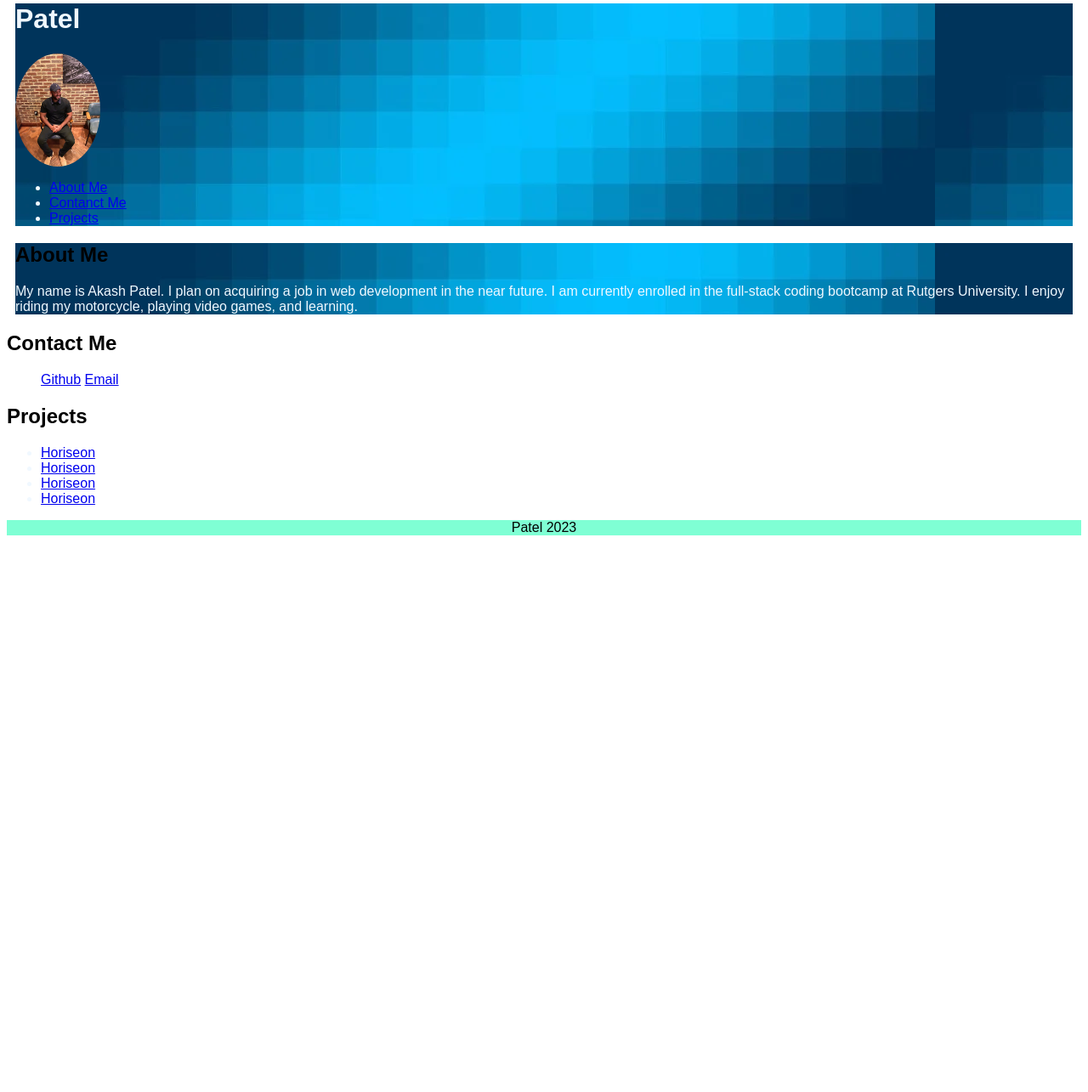
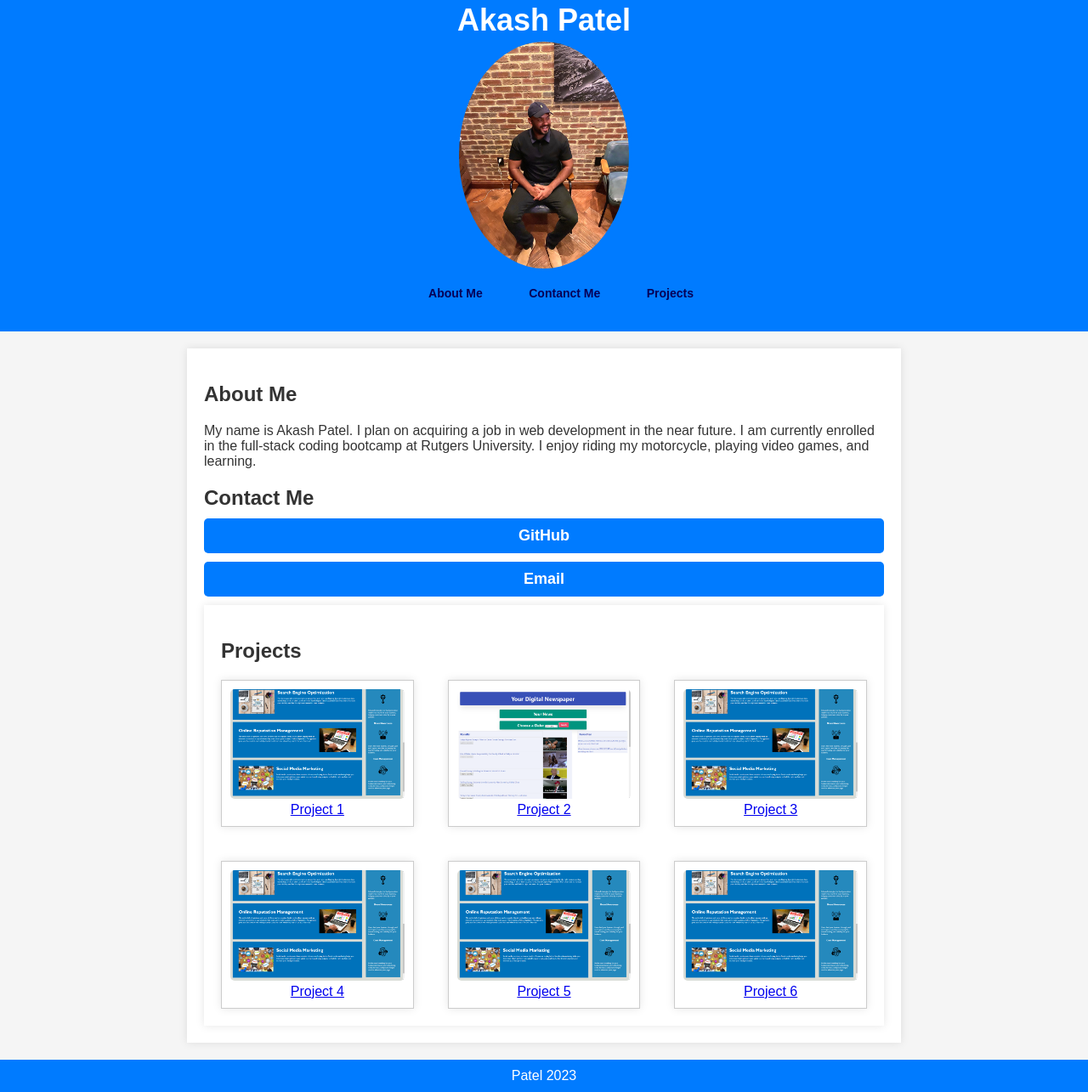
Before and after one commit to akash301994/portfolio, a plain HTML site: page index.html in a window 1280 px wide. Shown: the part 17-1302 px from the top of the page at 85% size. Before the commit the page ends 800 px from the top, so only its background shows below. Drawn offline with Linux system fonts and the light colour scheme.

Commit message:
completed

```diff
--- a/assets/style.css
+++ b/assets/style.css
@@ -1,73 +1,148 @@
-* {
-    font-family: Arial, Helvetica, sans-serif;
+/* Reset some default styles */
+body, h1, h2, p {
+    margin: 0;
+    padding: 0;
+}
+
+/* Global styles */
+body {
+    font-family: Arial, sans-serif;
+    background-color: #f5f5f5;
+    color: #333;
+}
+
+header {
+    text-align: center;
+    background-color: #007BFF;
+    color: #fff;
+    padding: 20px 0;
+}
+
+header h1 {
+    font-size: 36px;
+}
+
+nav ul {
+    list-style-type: none;
+}
+
+nav ul li {
+    display: inline;
+    margin: 0 15px;
+}
+
+nav ul li a {
+    font-size: 14px;
+    padding: 5px 10px;
+}
+
+nav a {
+    text-decoration: none;
+    color: #060057;
+    font-weight: bold;
+    font-size: 18px;
+}
+
+main {
+    max-width: 800px;
+    margin: 20px auto;
+    padding: 20px;
+    background-color: #fff;
+    box-shadow: 0px 0px 10px rgba(0, 0, 0, 0.1);
+}
+
+h2 {
+    font-size: 24px;
+    margin-top: 20px;
+}
+
+.profile {
+    width: 200px;
+    border-radius: 50%;
+    border: 4px solid #007BFF;
+    margin: 0 auto;
+    display: block;
+}
+
+.info {
+    margin-top: 20px;
 }
 
 
-
-header {
-    display: flexbox;
-    background-image: url(./images/banner-943868__340.webp);
-
-
-    margin: 10px;
-}
-
-h1 {
-    /* text-align: end; */
-
-    color: aliceblue;
-}
-
-body {
-    background-color: rgb(255, 255, 255);
-}
-
-#middle {
-    background-image: url(./images/banner-943868__340.webp);
-    display: flexbox;
-    margin: 10px;
-
-
-}
-
-
-.card-holder ul li {
-    display: inline;
-    justify-content: space-evenly;
-
-
-}
-
-nav ul li {
-    align-content: end;
-    color: aliceblue;
-}
-
-.info {
-    color: aliceblue;
-}
-
-footer {
-    background-color: aquamarine;
-
-}
-
-#aside {
-    display:;
-
-
+aside {
+    background-color: #fff;
+    padding: 20px;
+    box-shadow: 0px 0px 10px rgba(0, 0, 0, 0.1);
 }
 
 footer {
     text-align: center;
+    background-color: #007BFF;
+    color: #fff;
+    padding: 10px 0;
 }
 
-.hero-img img {
-    width: 100px;
-    border-radius: 50%;
-    display: flex;
-    float:
+.link-box {
+    background-color: #007BFF;
+    color: #fff;
+    padding: 10px;
+    margin: 10px 0;
+    border-radius: 5px;
+    text-align: center;
+    cursor: pointer;
+}
 
+.link-box a {
+    text-decoration: none;
+    color: #fff;
+    font-weight: bold;
+}
 
+.link-box:hover {
+    background-color: #0056b3;
+}
+
+/* styles for the project grid */
+.project-grid {
+    display: grid;
+    grid-template-columns: repeat(2, 1fr);
+    gap: 40px;
+    margin-top: 20px;
+}
+
+/* styles for each project item */
+.project-item {
+    text-align: center;
+    border: 1px solid #ccc;
+    padding: 10px;
+    background-color: #fff;
+    box-shadow: 0px 0px 10px rgba(0, 0, 0, 0.1);
 
 }
+
+.project-item img {
+    max-width: 100%;
+    border-radius: 5px; /* Added border radius for images */
+}
+
+/* Media queries for responsive design */
+@media screen and (max-width: 768px) {
+
+    .project-grid {
+        grid-template-columns: 1fr;
+    }
+}
+
+/* Medium screens (769px to 1024px) */
+@media screen and (min-width: 769px) and (max-width: 1024px) {
+    .project-grid {
+        grid-template-columns: 2fr 2fr;
+    }
+}
+
+/* Large screens (1025px and above) */
+@media screen and (min-width: 1025px) {
+    .project-grid {
+        grid-template-columns: 3fr 3fr 3fr;
+    }
+}
--- a/index.html
+++ b/index.html
@@ -10,7 +10,7 @@
 </head>
 <body>
         <header>
-            <h1>Patel</h1>
+            <h1>Akash Patel</h1>
 
             <!-- ADDED PROFILE PIC -->
                 <section class="hero-img">
@@ -23,13 +23,13 @@
                 <nav>
                     <ul>
                         <li>
-                            <a href="#about Me">About Me</a>
+                            <a href="#aboutMe">About Me</a>
                         </li>
                         <li>
-                            <a href="Contact Me">Contanct Me</a>
+                            <a href="#contactMe">Contanct Me</a>
                         </li>
                         <li>
-                           <a href="Projects">Projects</a>
+                           <a href="#projects">Projects</a>
                         </li>
                     </ul>
                 </nav>
@@ -38,64 +38,67 @@
     <!-- created main element for guts of page -->
     <main>
 
-        <!-- <section class="hero-img">
-            <img src="./assets/images/profilepic.jpeg" alt="a profile picture" class="profile">
-        </section> -->
-
         <section id="middle">
             <h2 id="aboutMe">About Me</h2>
-
-                <!-- <div class="hero-img">
-                    <img src="./assets/images/profilepic.jpeg" alt="profile picture" class="profile">
-                </div> -->
-
-                <div class="info">
-                    <p>My name is Akash Patel. I plan on acquiring a job in web development in the near future. I am currently enrolled in the full-stack coding bootcamp at Rutgers University. I enjoy riding my motorcycle, playing video games, and learning.</p>
-                </div>
-
+            <div class="info">
+                <p>My name is Akash Patel. I plan on acquiring a job in web development in the near future. I am currently enrolled in the full-stack coding bootcamp at Rutgers University. I enjoy riding my motorcycle, playing video games, and learning.</p>
+            </div>
         </section>
 
-        <section id="last">
-            <h2 id="contactMe">Contact Me</h2>
-            <nav class="card-holder">
-                <ul>
-                    <li>
-                        <a href="https://github.com/akash301994">Github</a>
-                    </li>
-                    <li>
-                        <a href="mailto:patel.akash30@icloud.com">Email</a>
-                    </li>
-                    <!-- <li>
-                        <a href="https://akash301994.github.io/Challenge-1/">Project</a>
-                    </li> -->
+        <section id="contactMe">
+            <h2>Contact Me</h2>
+            <nav>
+                <div class="link-box">
+                    <a href="https://github.com/akash301994">GitHub</a>
+                </div>
+                <div class="link-box">
+                    <a href="mailto:patel.akash30@icloud.com">Email</a>
+                </div>
             </nav>
         </section>
-        <!-- added aside element called projects to keep seperate on page. -->
+
+        <!-- added aside element called projects to keep separate on page. -->
         <aside id="aside">
-            <div id="projectSection">
-                <h2>Projects</h2>
-                <!-- added nac element so links are valid -->
-                <nav class="work">
-                    <ul>
-                        <li>
-                            <a href="https://akash301994.github.io/Challenge-1/">Horiseon</a>
-                        </li>
-                        <li>
-                            <a href="https://akash301994.github.io/Challenge-1/">Horiseon</a>
-                        </li>
-                        <li>
-                            <a href="https://akash301994.github.io/Challenge-1/">Horiseon</a>
-                        </li>
-                        <li>
-                            <a href="https://akash301994.github.io/Challenge-1/">Horiseon</a>
-                        </li>
-
-                    </ul>
-                </nav>
+            <h2 id ="projects">Projects</h2>
+            <div class="project-grid">
+                <div class="project-item">
+                    <a href="https://akash301994.github.io/Challenge-1/">
+                        <img src="./assets/images/akash301994.github.io_Challenge-1_.png" alt="Project 1">
+                        Project 1
+                    </a>
+                </div>
+                <div class="project-item">
+                    <a href="https://allicris.github.io/digital-newspaper/">
+                        <img src="./assets/images/allicris.github.io_digital-newspaper_.png" alt="Project 2">
+                        Project 2
+                    </a>
+                </div>
+                <div class="project-item">
+                    <a href="https://akash301994.github.io/Challenge-1/">
+                        <img src="./assets/images/akash301994.github.io_Challenge-1_.png" alt="Project 3">
+                        Project 3
+                    </a>
+                </div>
+                <div class="project-item">
+                    <a href="https://akash301994.github.io/Challenge-1/">
+                        <img src="./assets/images/akash301994.github.io_Challenge-1_.png" alt="Project 4">
+                        Project 4
+                    </a>
+                </div>
+                <div class="project-item">
+                    <a href="https://akash301994.github.io/Challenge-1/">
+                        <img src="./assets/images/akash301994.github.io_Challenge-1_.png" alt="Project 4">
+                        Project 5
+                    </a>
+                </div>
+                <div class="project-item">
+                    <a href="https://akash301994.github.io/Challenge-1/">
+                        <img src="./assets/images/akash301994.github.io_Challenge-1_.png" alt="Project 4">
+                        Project 6
+                    </a>
+                </div>
             </div>
-
         </aside>
-
     </main>
     <!-- added a footer -->
     <footer>
```
Also changed, not shown: assets/images/akash301994.github.io_Challenge-1_.png (added), assets/images/allicris.github.io_digital-newspaper_.png (added).
